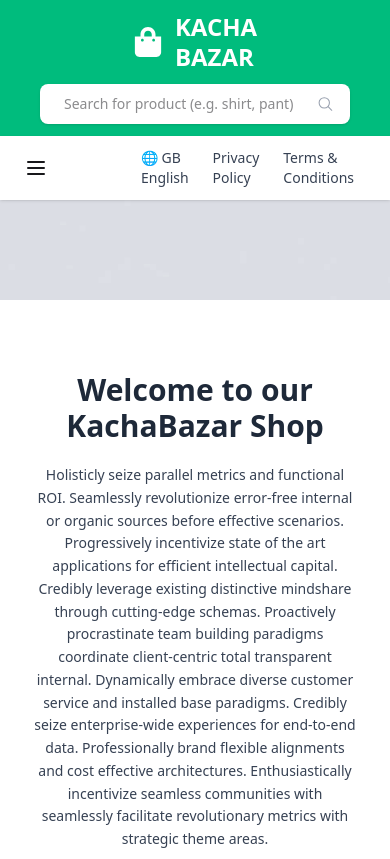
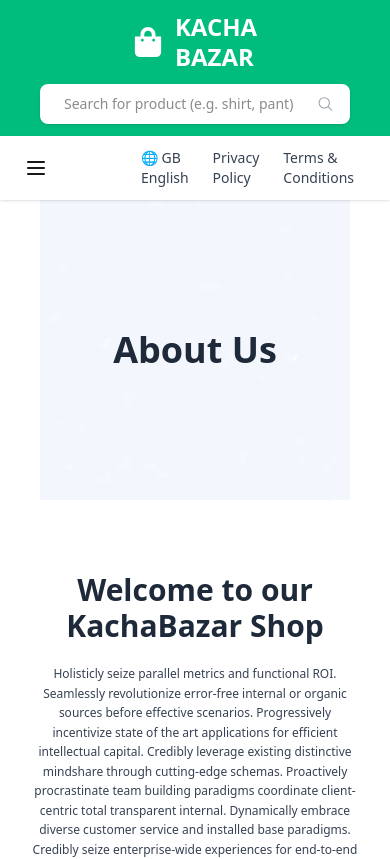
Before and after one commit to mdsharia4613/Kacha_Bazer, a React (Vite) app: page /about in a window 390 px wide. Shown: the top 859 px of the page. Built offline with nearby package versions, Linux system fonts and the light colour scheme.

Commit message:
about us

```diff
--- /dev/null
+++ b/public/OurTeam.json
@@ -0,0 +1,38 @@
+[
+    {
+        "id": 1,
+        "img": "https://i.ibb.co.com/ZR7m6Rg4/3e2d8c66-13b7-4c6f-b771-0be613ab2867.webp",
+        "name": "Nusrat Jahan",
+        "position": "Orla Dwyer"
+    },
+    {
+        "id": 2,
+        "img": "https://i.ibb.co.com/rRkWnx58/cf62c298-aa2c-4bba-aaca-ee9caa396a34.webp",
+        "name": "MD Sharia",
+        "position": "Co-funder, Chairman"
+    },
+    {
+        "id": 3,
+        "img": "https://i.ibb.co.com/tFZW2hB/080b7ae7-4260-4758-9994-26bbdcebb6a5.webp",
+        "name": "Dara Frazier",
+        "position": "Chirf Strategy Officer"
+    },
+    {
+        "id": 4,
+        "img": "https://i.ibb.co.com/Vpx3pRjk/84dd95d5-4381-46fe-97a7-8d25020f053c.webp",
+        "name": "Sadia Akter",
+        "position": "HR Officer"
+    },
+    {
+        "id": 5,
+        "img": "https://i.ibb.co.com/FqLb2R2t/d4dd44d4-77d5-4b25-99e4-f2c3903ca0a6.webp",
+        "name": "Rakibul Alam",
+        "position": "Lead Developer"
+    },
+    {
+        "id": 6,
+        "img": "https://i.ibb.co.com/TQnqTrX/22f50b39-be94-4690-adc7-75617b740e07.webp",
+        "name": "Tamanna Rahman",
+        "position": "Co-funder & Exeutive"
+    }
+]
--- a/src/Components/Abouts Us/About_Us.jsx
+++ b/src/Components/Abouts Us/About_Us.jsx
@@ -4,20 +4,23 @@ import img1 from '../../assets/about/img-1.jpeg';
 import img2 from '../../assets/about/img-2.jpeg';
 import img3 from '../../assets/about/img-3.jpeg';
 import img4 from '../../assets/about/img-4.jpg'
+import ourTeam from "../../../public/OurTeam.json";
+import { iterate } from 'localforage';
+
 const About_Us = () => {
     return (
         <>
-            <div className="relative w-full">
+            <div className="relative container mx-auto mt-50 px-10">
                 <img
                     src={bammer}
                     alt="About Banner"
-                    className="w-full h-[300px] object-cover brightness-90"
+                    className="w-full h-[300px] object-cover brightness-100"
                 />
-                <h2 className="absolute inset-0 flex items-center justify-center  text-4xl md:text-5xl font-bold z-10">
+                <h2 className="absolute inset-0 flex items-center justify-center  text-4xl md:text-5xl font-bold z-10 text-gray-800">
                     About Us
                 </h2>
             </div>
-            <div className="container mx-auto my-10 p-8">
+            <div className="container mx-auto mt-10 p-8">
                 <div className='flex flex-col md:flex-row justify-between items-center gap-10'>
 
                     {/* Text Section */}
@@ -25,7 +28,7 @@ const About_Us = () => {
                         <h2 className='text-3xl md:text-4xl font-extrabold mb-5 text-gray-800'>
                             Welcome to our KachaBazar Shop
                         </h2>
-                        <p className='text-sm md:text-xl text-gray-700 leading-relaxed'>
+                        <p className='text-xs md:text-xl text-gray-700 leading-relaxed'>
                             Holisticly seize parallel metrics and functional ROI. Seamlessly revolutionize error-free internal or organic sources before effective scenarios. Progressively incentivize state of the art applications for efficient intellectual capital. Credibly leverage existing distinctive mindshare through cutting-edge schemas. Proactively procrastinate team building paradigms coordinate client-centric total transparent internal. Dynamically embrace diverse customer service and installed base paradigms. Credibly seize enterprise-wide experiences for end-to-end data. Professionally brand flexible alignments and cost effective architectures. Enthusiastically incentivize seamless communities with seamlessly facilitate revolutionary metrics with strategic theme areas.
                         </p>
                         <div className='flex flex-col md:flex-row justify-between gap-4 mt-5'>
@@ -66,9 +69,29 @@ const About_Us = () => {
                 <div className='mt-10 mb-10'>
                     <img className='w-full  object-contain rounded-xl ' src={img4} alt="About Us" />
                 </div>
+            </div>
+            <div className='bg-[#f9fafb]'>
+                <div className=" text-center  container mx-auto mb-7 py-6">
+                    <h2 className="text-3xl font-semibold mb-2">Our Team</h2>
+                    <p className="max-w-2xl mx-auto text-gray-600">
+                        We’re impartial and independent, and every day we create distinctive, world-class reintermediate backend supply programmes.
+                    </p>
 
-
-            </div>
+                    <div className="mt-8 flex flex-wrap gap-8 justify-center ">
+                        {ourTeam.map((team) => (
+                            <div key={team.id} className="space-y-2 text-center">
+                                <img
+                                    className="h-64  object-cover rounded-2xl shadow-md mx-auto"
+                                    src={team.img}
+                                    alt={team.name}
+                                />
+                                <h2 className="text-xl font-semibold">{team.name}</h2>
+                                <p className="text-gray-500">{team.position}</p>
+                            </div>
+                        ))}
+                    </div>
+                </div>
+           </div>
 
         </>
     );
--- a/src/Components/Footer/Footer.jsx
+++ b/src/Components/Footer/Footer.jsx
@@ -12,7 +12,7 @@ import paypal from "../../assets/delivary/paypal.png";
 
 const Footer = () => {
     return (
-        <footer className="bg-white border-t border-gray-200 pt-10 text-gray-700">
+        <footer className="bg-white  border-gray-200 pt-10 text-gray-700">
             {/* ======= Top Footer Section ======= */}
             <div className="max-w-7xl mx-auto px-4 grid grid-cols-1 sm:grid-cols-2 md:grid-cols-4 gap-8 pb-10">
                 {/* Company */}
--- a/src/Components/Home/Home.jsx
+++ b/src/Components/Home/Home.jsx
@@ -21,7 +21,6 @@ const Home = () => {
                 <Delivery></Delivery>
                 <Discount></Discount>
             </div>
-            <FooterTop></FooterTop>
             <TopInfoBar></TopInfoBar>
         </div>
     );
--- a/src/Root/Root.jsx
+++ b/src/Root/Root.jsx
@@ -3,6 +3,7 @@ import Navber from '../Components/Navber/Navber';
 import { Outlet } from 'react-router-dom';
 import Footer from '../Components/Footer/Footer';
 import QuickViewProvider from '../Components/QuickView/QuickView'; // path ঠিক করুন
+import FooterTop from '../Components/FooterTop/FooterTop';
 
 
 const Root = () => {
@@ -49,7 +50,7 @@ const Root = () => {
             <QuickViewProvider handleAddToCart={handleAddToCart}>
                 <Outlet context={{ handleAddToCart }} />
             </QuickViewProvider>
-
+            <FooterTop></FooterTop>
             <Footer></Footer>
         </div>
     );
```
